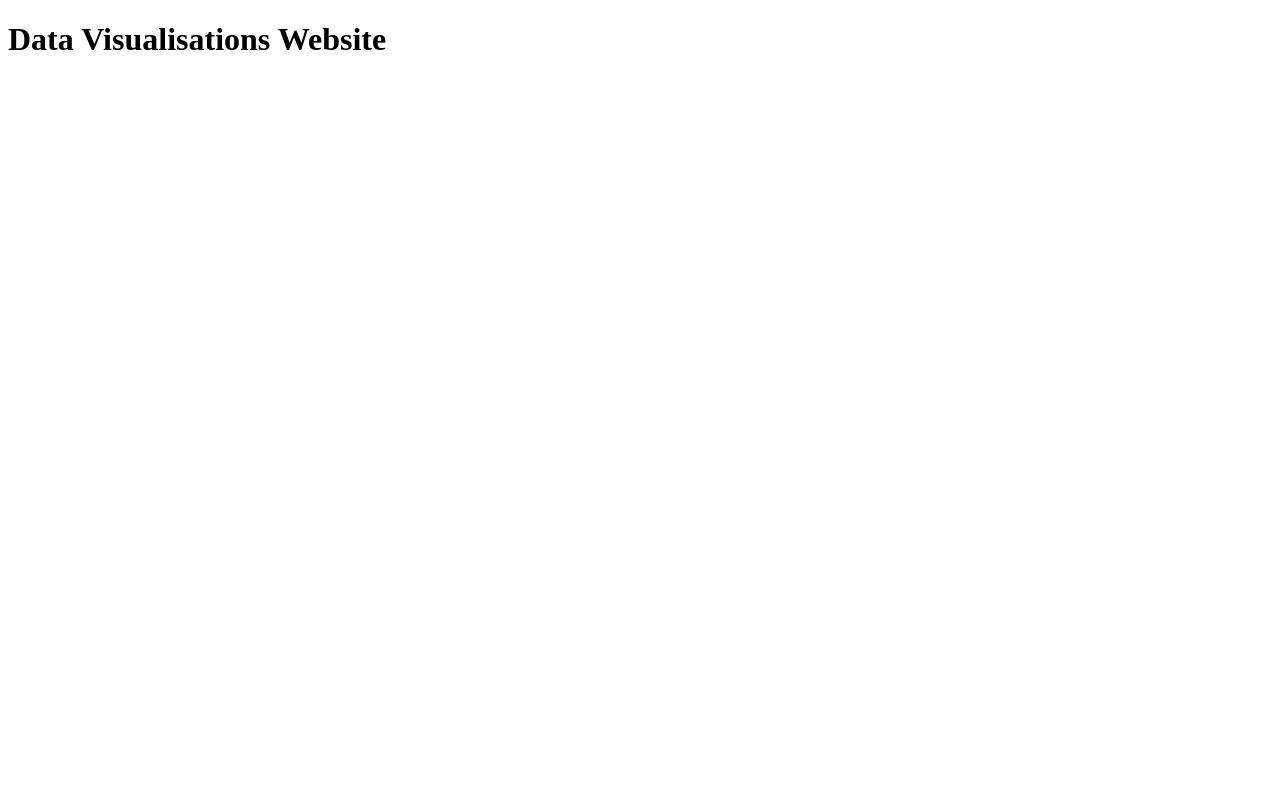
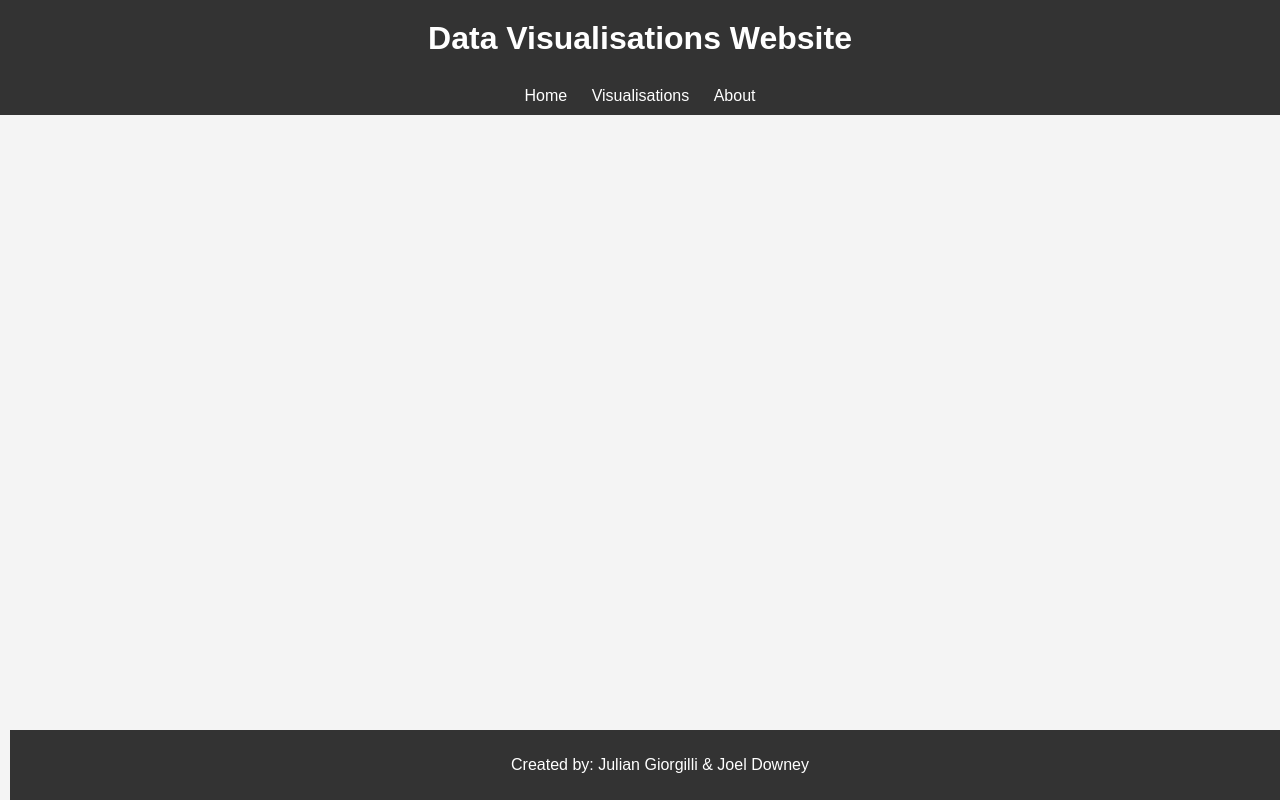
Before and after one commit to KINGBARBOZA/DataVisualisations, a plain HTML site: page Website/index.html in a window 1280 px wide. Drawn offline with Linux system fonts and the light colour scheme.

Commit message:
index styling added

```diff
--- a/Website/index.html
+++ b/Website/index.html
@@ -4,8 +4,59 @@
     <meta charset="UTF-8">
     <meta name="viewport" content="width=device-width, initial-scale=1.0">
     <title>Data Visualisations</title>
+    <style>
+        body {
+            font-family: Arial, sans-serif;
+            margin: 0;
+            padding: 0;
+            background-color: #f4f4f4;
+        }
+
+        h1 {
+            text-align: center;
+            padding: 20px;
+            background-color: #333;
+            color: #fff;
+            margin: 0;
+        }
+
+        nav {
+            background-color: #333;
+            color: #fff;
+            text-align: center;
+            padding: 10px;
+        }
+
+        nav a {
+            color: #fff;
+            text-decoration: none;
+            padding: 10px;
+        }
+
+        nav a:hover {
+            background-color: #555;
+        }
+
+        footer {
+            background-color: #333;
+            color: #fff;
+            text-align: center;
+            padding: 10px;
+            position: fixed;
+            bottom: 0;
+            width: 100%;
+        }
+    </style>
 </head>
 <body>
     <h1>Data Visualisations Website</h1>
+    <nav>
+            <a href="index.html">Home</a></li>
+            <a href="visualisations.html">Visualisations</a></li>
+            <a href="about.html">About</a></li>
+        </ul>
+    <footer>
+        <p>Created by: Julian Giorgilli & Joel Downey</p>
+    </footer>
 </body>
 </html>
```
Also changed, not shown: 1 other file.
